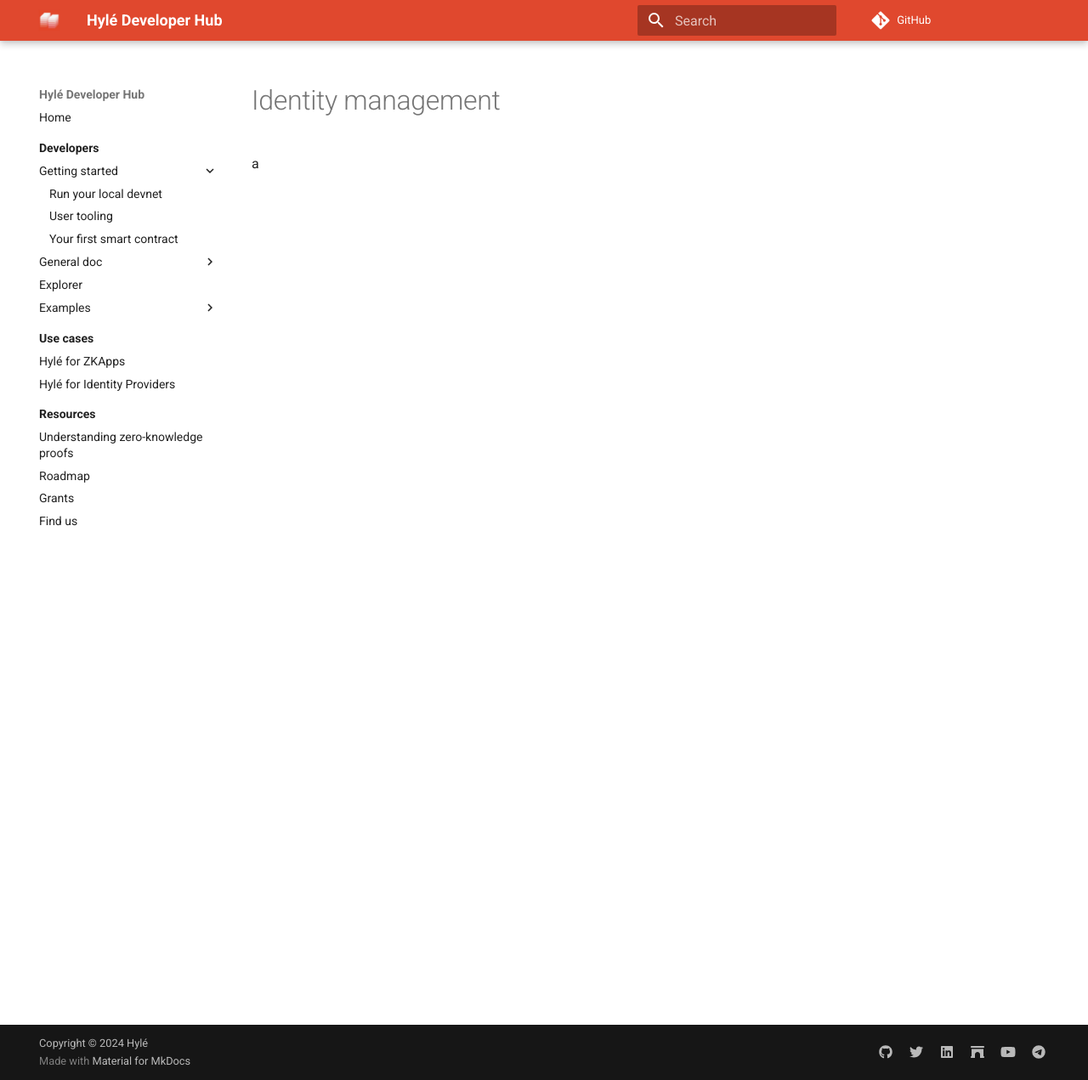
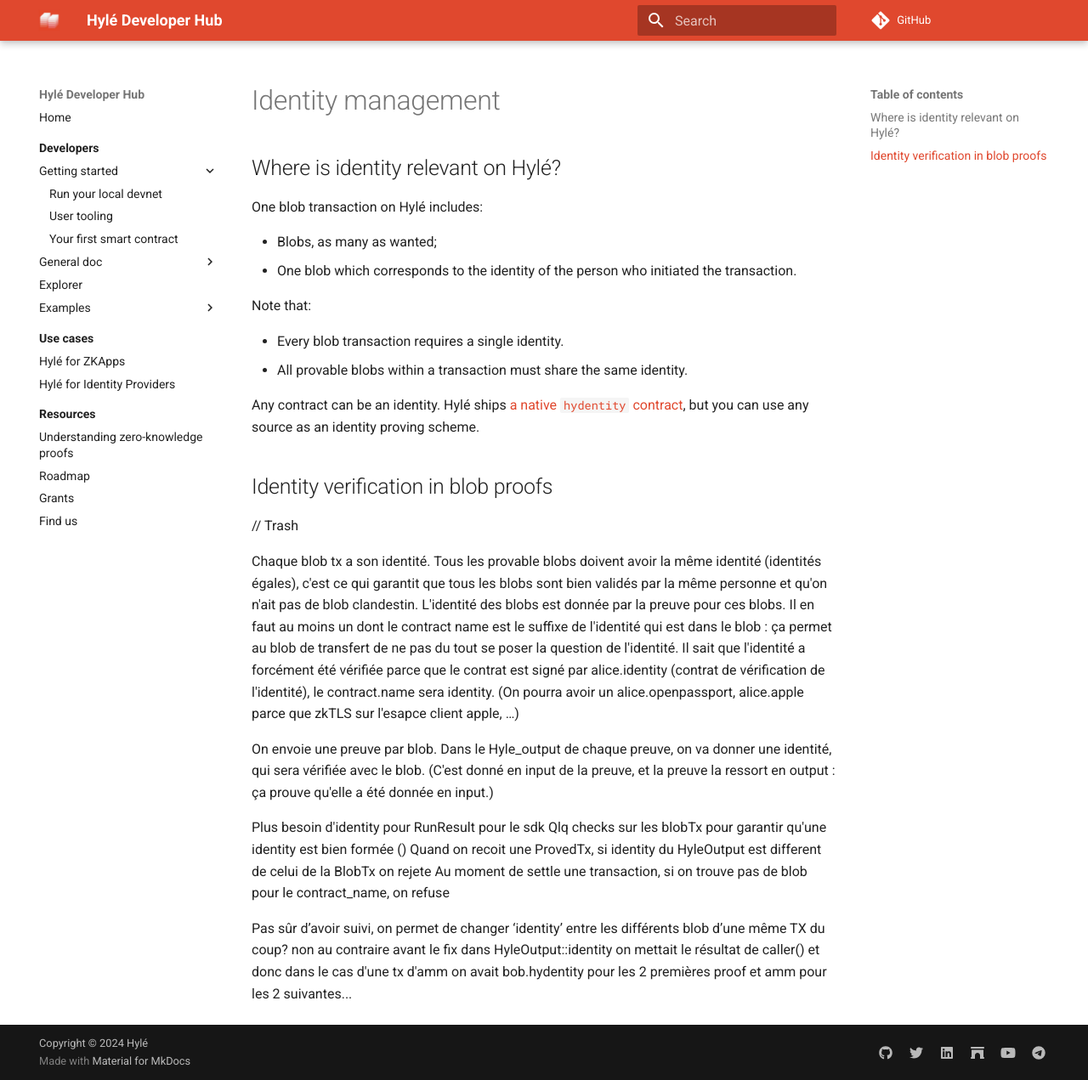
Before and after one commit to Hyle-org/devhub-hyle, an MkDocs documentation site: the page built from docs/developers/getting-started/identity-management.md, in a window 1280 px wide and 1271 px high. Shown: the whole window at 85% size. Built offline with MkDocs 1.6.1 and Material for MkDocs 9.7.7, drawn with Linux system fonts in a browser that asks for light colours; comment, search, counter and statistics services are not loaded.

Commit message:
initialize id management

```diff
--- a/docs/developers/getting-started/identity-management.md
+++ b/docs/developers/getting-started/identity-management.md
@@ -1 +1,41 @@
-a
+# Identity management
+
+## Where is identity relevant on Hylé?
+
+One blob transaction on Hylé includes:
+
+- Blobs, as many as wanted;
+- One blob which corresponds to the identity of the person who initiated the transaction.
+
+Note that:
+
+- Every blob transaction requires a single identity.
+- All provable blobs within a transaction must share the same identity.
+
+Any contract can be an identity. Hylé ships [a native `hydentity` contract](https://github.com/Hyle-org/hyle/tree/main/contracts/hydentity), but you can use any source as an identity proving scheme.
+
+## Identity verification in blob proofs
+
+
+
+
+
+// Trash
+
+Chaque blob tx a son identité.
+Tous les provable blobs doivent avoir la même identité (identités égales), c'est ce qui garantit que tous les blobs sont bien validés par la même personne et qu'on n'ait pas de blob clandestin. L'identité des blobs est donnée par la preuve pour ces blobs.
+Il en faut au moins un dont le contract name est le suffixe de l'identité qui est dans le blob : ça permet au blob de transfert de ne pas du tout se poser la question de l'identité. Il sait que l'identité a forcément été vérifiée parce que le contrat est signé par alice.identity (contrat de vérification de l'identité), le contract.name sera identity.
+(On pourra avoir un alice.openpassport, alice.apple parce que zkTLS sur l'esapce client apple, …)
+
+On envoie une preuve par blob. Dans le Hyle_output de chaque preuve, on va donner une identité, qui sera vérifiée avec le blob. (C'est donné en input de la preuve, et la preuve la ressort en output : ça prouve qu'elle a été donnée en input.)
+
+
+Plus besoin d'identity pour RunResult pour le sdk
+Qlq checks sur les blobTx pour garantir qu'une identity est bien formée (<id.contrat_name>)
+Quand on recoit une ProvedTx, si identity du HyleOutput est different de celui de la BlobTx on rejete
+Au moment de settle une transaction, si on trouve pas de blob pour le contract_name, on refuse
+
+
+Pas sûr d’avoir suivi, on permet de changer ‘identity’ entre les différents blob d’une même TX du coup?
+non au contraire
+avant le fix dans HyleOutput::identity on mettait le résultat de caller() et donc dans le cas d'une tx d'amm on avait bob.hydentity pour les 2 premières proof et amm pour les 2 suivantes...
```
